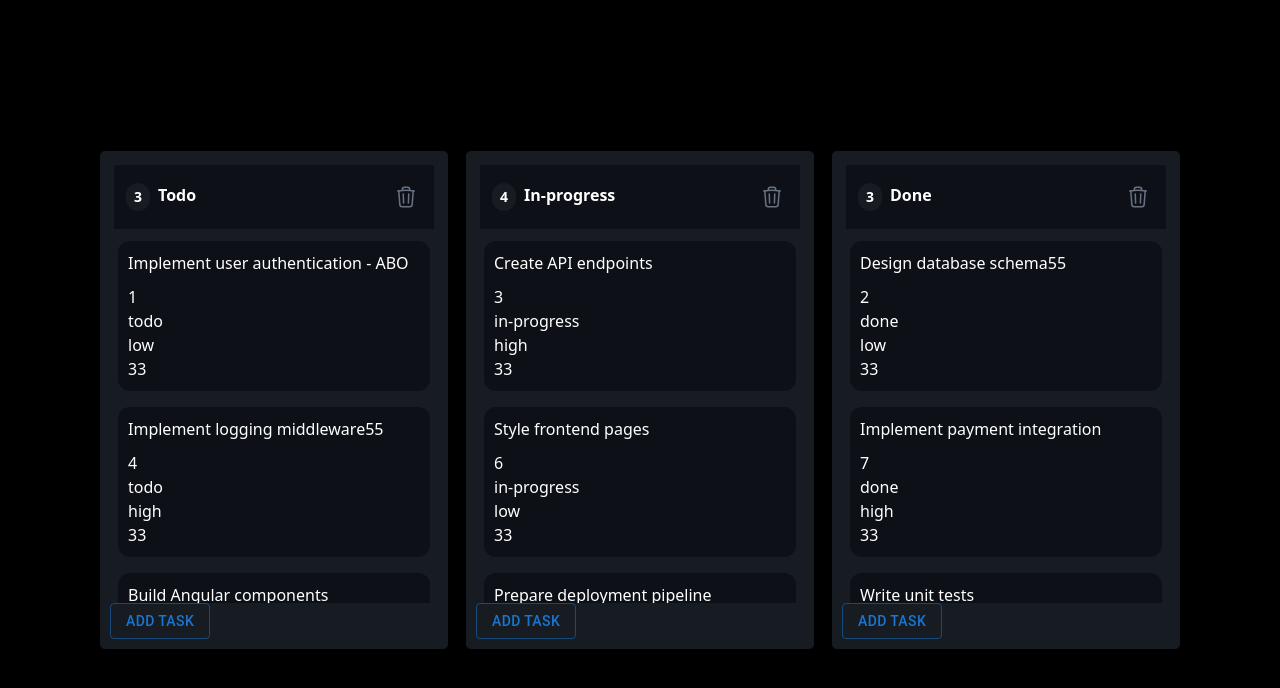
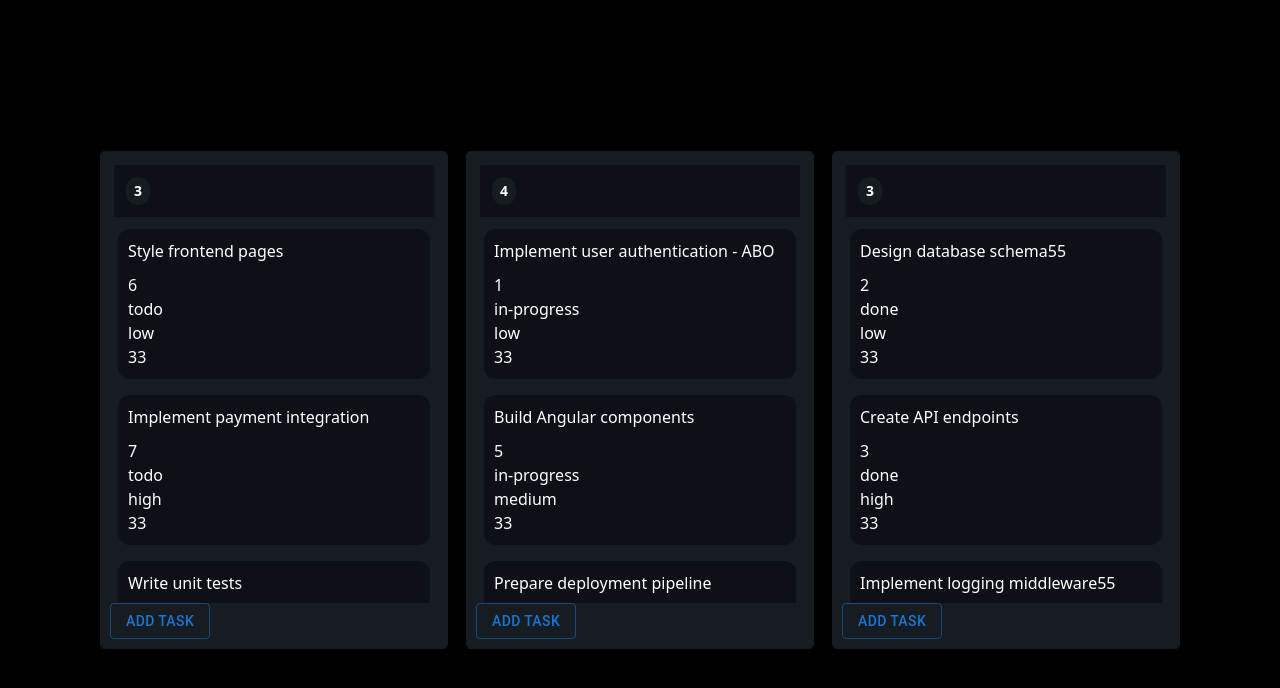
Before and after one commit to ahmedsalama0/insight-board, a Next.js app: page /tasks in a window 1280 px wide. Shown: the top 688 px of the page. Built offline with nearby package versions, Linux system fonts and the light colour scheme; data requests are answered from the project's data file; what @mui/material-nextjs would draw is missing.

Commit message:
snapshot

```diff
--- a/app/tasks/page.tsx
+++ b/app/tasks/page.tsx
@@ -28,11 +28,11 @@ import {
 } from '../hooks/useTasksData';
 
 export default function Page() {
-  const [columns, setColumns] = useState<Column[]>(BOARD_COLUMNS); //operates on addition deletion of columns.
+  const [columns] = useState<Column[]>(BOARD_COLUMNS); //operates on addition deletion of columns.
   // Column | null //in case we are dragging a col or we don't drag anything
   const [activeColumn, setActiveColumn] = useState<Column | null>(null);
   const [activeTask, setActiveTask] = useState<Task | null>(null);
-  const [formValue, setFormValue] = useState<any>(null);
+  //const [formValue, setFormValue] = useState<any>(null);
 
   const {
     mutate: addTask,
@@ -81,14 +81,6 @@ export default function Page() {
       </>
     );
 
-  // return (
-  //   <ul>
-  //     {data.data?.map((todo) => (
-  //       <li key={todo.id}>{todo.title}</li>
-  //     ))}
-  //   </ul>
-  // );
-
   return (
     <div
       className="
@@ -128,7 +120,7 @@ export default function Page() {
                     return task.columnId === col.id;
                   })
                   .sort((a, b) => a.taskOrder - b.taskOrder)}
-                setFormValue={setFormValue}
+                //setFormValue={setFormValue}
               />
             ))}
           </div>
@@ -140,26 +132,11 @@ export default function Page() {
 
   //should be called after the form data is submitted
   function createTask(task: Task): void {
-    // const newTask: Task = {
-    //   id: generateId(),
-    //   columnId,
-    //   description: `Task ${tasks.length + 1}`,
-    //   status: returnColumnStatus(+columnId),
-    //   createdAt: Date.now().toString(),
-    //   updatedAt: '',
-    //   priority: 'high',
-    // };
     const newTask: Task = task;
     addTask(newTask);
-    //setTasks([...tasks, newTask]);
   }
 
   function updateTask(task: Task) {
-    // const newTasks = tasks.map((task) => {
-    //   if (task.id !== id) return task;
-    //   return { ...task, content };
-    // });
-    // setTasks(newTasks);
     mutateTaskContent(task);
   }
 
@@ -167,32 +144,6 @@ export default function Page() {
     console.log('delete task block');
     mutateDelete(id);
   }
-
-  // function createNewColumn() {
-  //   const columnsLength = columnsId.length;
-  //   const columnToAdd: Column = {
-  //     id: columnsLength < 3 ? columnsLength : generateId(),
-  //     title: `Column ${columns.length + 1}`,
-  //   };
-
-  //   setColumns([...columns, columnToAdd]);
-  // }
-
-  // function deleteColumn(id: Id): void {
-  //   const filteredColumns = columns.filter((col) => col.id !== id);
-  //   //when we delete a column, we also delete tasks bounded to it.
-  //   const newTasks = tasks.filter((t) => t.columnId !== id);
-  //   setColumns(filteredColumns);
-  //   setTasks(newTasks);
-  // }
-
-  // function updateColumnTitle(id: Id, title: string) {
-  //   const newColumns = columns.map((col) => {
-  //     if (col.id !== id) return col;
-  //     return { ...col, title };
-  //   });
-  //   setColumns(newColumns);
-  // }
 
   function onDragStart(event: DragStartEvent) {
     if (event.active.data.current?.type === 'Column') {
@@ -216,19 +167,7 @@ export default function Page() {
     const activeColumnId = active.id;
     const overColumnId = over.id;
 
-    //if the active element is the same as the over element (above itself) => do nothing
-    // [DANGER, ERROR] //we can comment in  the next line because there is nothing is gonna change when this happen
     if (activeColumnId === overColumnId) return;
-
-    // setColumns((columns) => {
-    //   const activeColumnIndex = columns.findIndex(
-    //     (col) => col.id === activeColumnId
-    //   );
-    //   const overColumnIndex = columns.findIndex(
-    //     (col) => col.id === overColumnId
-    //   );
-    //   return arrayMove(columns, activeColumnIndex, overColumnIndex);
-    // });
   }
 
   function onDragOver(event: DragOverEvent) {
@@ -250,28 +189,9 @@ export default function Page() {
     // - dropping a task over another task or over a column
     //I'm dropping a Task over another task
     if (isActiveAtask && isOverATask) {
-      // setTasks((tasks) => {
-
-      //const activeIndex = tasks.findIndex((t) => t.id === activeId);
-      //const overIndex = tasks.findIndex((t) => t.id === overId);
       const activeTask = data?.data.find((task) => task.id === activeId);
       const overTask = data?.data.find((task) => task.id === overId);
       mutateTasksOrder([activeTask, overTask]);
-      /*
-      if (activeTask === null || overTask === null) return;
-
-      mutateTaskStatus({ ...activeTask, taskOrder: overTask.taskOrder });
-      mutateTaskStatus({ ...overTask, taskOrder: activeTask.taskOrder });
-*/
-
-      //we can remove the following if check, since if they're in the same
-      //column, according to the logic is not gonna change
-      //if (tasks[activeIndex].columnId !== tasks[overIndex].columnId) {
-      //tasks[activeIndex].columnId = tasks[overIndex].columnId;
-      //}
-
-      //   return arrayMove(tasks, activeIndex, overIndex);
-      // });
     }
 
     //I'm dropping a Task over a column
@@ -286,17 +206,6 @@ export default function Page() {
       };
 
       mutateTaskStatus(newTask);
-      //const activeTask = data?.data.find(task => task.id === activeId);
-      //   setTasks((tasks) => {
-      //     const activeIndex = tasks.findIndex((t) => t.id === activeId);
-      //     // tasks[activeIndex].columnId = overId;
-
-      //     const overColumnIndex = columns.findIndex((col) => col.id === overId);
-
-      //     tasks[activeIndex].status = returnColumnStatus(overColumnIndex);
-      //     return arrayMove(tasks, activeIndex, activeIndex); //triggering a re-render of tasks because we're returning a new array
-      //   }
-      // );
     }
   }
 }
@@ -311,8 +220,6 @@ export function returnColumnStatus(columnIndex: number): Status {
       return 'todo';
     case 1:
       return 'in-progress';
-    //case 2:
-    //  return 'done';
     default:
       return 'done';
   }
@@ -324,11 +231,7 @@ export function returnColumnIndex(columnStatus: Status): number {
       return 0;
     case 'in-progress':
       return 1;
-    //case 2:
-    //  return 'done';
     default:
       return 2;
   }
 }
-
-//Done
--- a/app/ui/components/ColumnContainer.tsx
+++ b/app/ui/components/ColumnContainer.tsx
@@ -18,8 +18,8 @@ function ColumnContainer({
   updateTask,
   deleteTask,
   tasks,
-  setFormValue,
-}: {
+}: //setFormValue,
+{
   column: Column;
   //deleteColumn(id: Id): void; //function declaration
   //updateColumnTitle: (id: Id, title: string) => void;
@@ -27,10 +27,8 @@ function ColumnContainer({
   updateTask(task: Task): void;
   deleteTask(id: Id): void;
   tasks: Task[];
-  setFormValue: React.Dispatch<any>;
+  //setFormValue: React.Dispatch<any>;
 }) {
-  const [editMode, setEditMode] = useState(false);
-
   const tasksIds = useMemo(() => {
     return tasks.map((task) => task.id);
   }, [tasks]);
@@ -48,7 +46,6 @@ function ColumnContainer({
       type: 'Column',
       column,
     },
-    disabled: editMode, //disable dragging and drop in the edit mode
   });
 
   const style = {
@@ -94,9 +91,7 @@ function ColumnContainer({
       <div
         {...attributes}
         {...listeners}
-        onClick={() => {
-          //setEditMode(true);
-        }}
+        onClick={() => {}}
         className="
            bg-main-700
       text-md
@@ -133,39 +128,7 @@ function ColumnContainer({
           >
             {tasks.length}
           </div>
-          {!editMode && column.title}
-          {/* {editMode && (
-            <input
-              className="
-            bg-black focus:border-rose-500 border rounded outline-none px-2"
-              value={column.title}
-              onChange={(e) => {
-                //updateColumnTitle(column.id, e.target.value)
-              }}
-              autoFocus
-              onBlur={() => setEditMode(false)}
-              onKeyDown={(e) => {
-                if (e.key !== 'Enter') return;
-                setEditMode(false);
-              }}
-            />
-          )} */}
         </div>
-        <button
-          onClick={() => {
-            //deleteColumn(column.id);
-          }}
-          className="
-                    stroke-gray-500
-          hover:stroke-white
-          hover:bg-column-700
-          rounded
-          px-1
-          py-2
-        "
-        >
-          <TrashIcon />
-        </button>
       </div>
       {/* Column Task Container */}
       <div
@@ -173,6 +136,7 @@ function ColumnContainer({
         flex flex-grow flex-col gap-4 p-2 overflow-x-hidden overflow-y-auto
       "
       >
+        {tasks.length === 0 && 'No tasks Yet!'}
         <SortableContext items={tasksIds}>
           {tasks.map((task, i, arr) => {
             return (
@@ -192,23 +156,9 @@ function ColumnContainer({
 
       "
       >
-        {/* <button
-          className="
-           stroke-white flex gap-1.5
-      bg-column-700 p-2 rounded opacity-60 hover:opacity-100"
-          onClick={() => {
-            //createTask(column.id);
-          }}
-        >
-          <FormDialog
-            columnId={column.id}
-            setFormValue={setFormValue}
-            createTask={createTask}
-          />
-        </button> */}
         <FormDialog
           columnId={column.id}
-          setFormValue={setFormValue}
+          //setFormValue={setFormValue}
           createTask={createTask}
         />
       </div>
--- a/app/ui/components/EditorClient.tsx
+++ b/app/ui/components/EditorClient.tsx
@@ -1,5 +1,6 @@
 'use client';
 
+import { TINY_MCE_API_KEY } from '@/app/global/constants';
 import { Editor } from '@tinymce/tinymce-react';
 import { useEffect, useRef, useState } from 'react';
 export default function EditorClient({
@@ -27,7 +28,7 @@ export default function EditorClient({
           editorRef.current = editor;
         }}
         onDirty={() => setDirty(true)}
-        apiKey="7179zvyqsfev6w107oa1uy6m3uhw8nzv68nbddz6gbw4d59t"
+        apiKey={TINY_MCE_API_KEY}
         init={{
           height: 500,
           plugins: 'lists link image table code help wordcount',
--- a/app/ui/components/FormDialog.tsx
+++ b/app/ui/components/FormDialog.tsx
@@ -16,13 +16,13 @@ import {
   returnColumnStatus,
 } from '@/app/tasks/page';
 
-//btnTitle, action
+
 export default function FormDialog({
-  setFormValue,
+  //setFormValue,
   createTask,
   columnId,
 }: {
-  setFormValue: React.Dispatch<any>;
+  //setFormValue: React.Dispatch<any>;
   createTask(task: Task): void;
   columnId: Id;
 }) {
@@ -41,7 +41,7 @@ export default function FormDialog({
     const formData = new FormData(event.currentTarget);
     const formJson = Object.fromEntries((formData as any).entries());
     //const email = formJson.email;
-    setFormValue(formJson);
+    //setFormValue(formJson);
     createTask({
       id: generateId(),
       title: formJson?.title,
@@ -92,11 +92,6 @@ export default function FormDialog({
               variant="standard"
               sx={{ marginBottom: '10px' }}
             />
-            {/* <FormInputSelect
-              options={['todo', 'in-progress', 'done']}
-              title="Status"
-              name="status"
-            /> */}
             <FormInputSelect
               options={['low', 'medium', 'high']}
               title="Priority"
--- a/app/ui/components/FormNoteView.tsx
+++ b/app/ui/components/FormNoteView.tsx
@@ -94,9 +94,6 @@ export default function FormNoteView({ note }: { note: Note }) {
         </DialogContent>
         <DialogActions>
           <Button onClick={handleClose}>Cancel</Button>
-          {/* <Button type="submit" form="subscription-form">
-            Save
-          </Button> */}
         </DialogActions>
       </Dialog>
     </React.Fragment>
--- a/db.json
+++ b/db.json
@@ -2,13 +2,13 @@
   "tasks": [
     {
       "id": "1",
-      "title": "User Authentication - ABO",
+      "title": "User Authentication - ABOq",
       "createdAt": "2025-01-10T09:15:00Z",
-      "updatedAt": "67933.5",
+      "updatedAt": "59648.199999999255",
       "description": "Implement user authentication - ABO",
       "priority": "low",
-      "status": "todo",
-      "columnId": 0,
+      "status": "in-progress",
+      "columnId": 1,
       "taskOrder": 33
     },
     {
@@ -24,11 +24,11 @@
     },
     {
       "id": "3",
-      "columnId": 1,
+      "columnId": 2,
       "title": "API Endpoints",
       "description": "Create API endpoints",
       "priority": "high",
-      "status": "in-progress",
+      "status": "done",
       "taskOrder": 33,
       "createdAt": "2025-01-11T13:45:00Z",
       "updatedAt": "2025-01-11T13:45:00Z"
@@ -40,50 +40,50 @@
       "updatedAt": "39448.09999999404",
       "description": "Implement logging middleware55",
       "priority": "high",
-      "status": "todo",
-      "columnId": 0,
+      "status": "done",
+      "columnId": 2,
       "taskOrder": 33
     },
     {
       "id": "5",
-      "columnId": 0,
+      "columnId": 1,
       "title": "Angular Components",
       "description": "Build Angular components",
       "priority": "medium",
-      "status": "todo",
+      "status": "in-progress",
       "taskOrder": 33,
       "createdAt": "2025-01-13T08:00:00Z",
       "updatedAt": "2025-01-13T08:00:00Z"
     },
     {
       "id": "6",
-      "columnId": 1,
+      "columnId": 0,
       "title": "Frontend Styling",
       "description": "Style frontend pages",
       "priority": "low",
-      "status": "in-progress",
+      "status": "todo",
       "taskOrder": 33,
       "createdAt": "2025-01-07T16:30:00Z",
       "updatedAt": "2025-01-12T10:40:00Z"
     },
     {
       "id": "7",
-      "columnId": 2,
+      "columnId": 0,
       "title": "Payment Integration",
       "description": "Implement payment integration",
       "priority": "high",
-      "status": "done",
+      "status": "todo",
       "taskOrder": 33,
       "createdAt": "2025-01-05T14:00:00Z",
       "updatedAt": "2025-01-10T17:20:00Z"
     },
     {
       "id": "8",
-      "columnId": 2,
+      "columnId": 0,
       "title": "Unit Tests",
       "description": "Write unit tests",
       "priority": "medium",
-      "status": "done",
+      "status": "todo",
       "taskOrder": 33,
       "createdAt": "2025-01-14T09:00:00Z",
       "updatedAt": "2025-01-14T09:00:00Z"
@@ -178,10 +178,9 @@
       "content": "<p>lorem ipsum</p>"
     },
     {
-      "id": 80934,
+      "id": "80934",
       "title": "untitled",
       "content": ""
     }
-  ],
-  "users": []
+  ]
 }
```
Also changed, not shown: app/notes/models/types.model.tsx (added, +7 -0 lines), app/ui/components/FormNoteEdit.tsx (+3 -24 lines).
